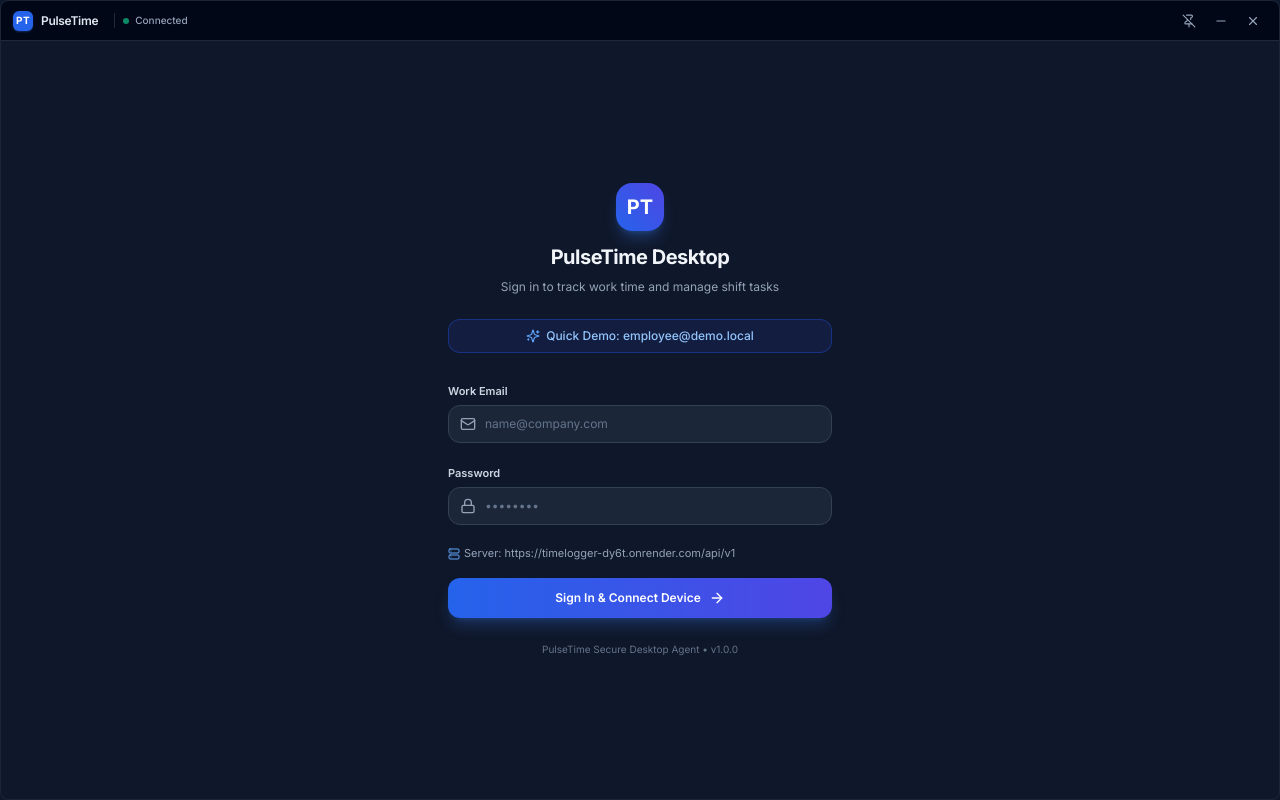
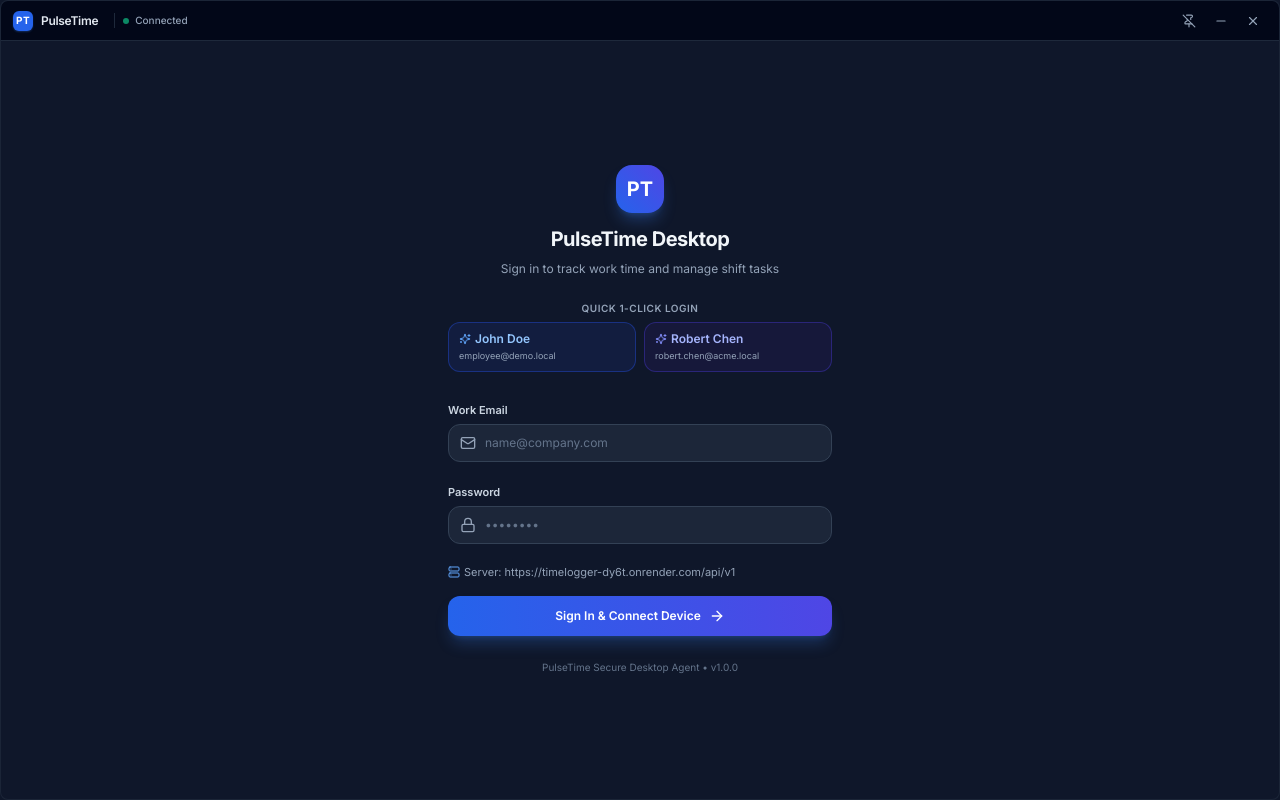
Before and after one commit to ironor25/TimeLogger, a React (Vite) app in the folder timelogger-desktop/: page / in a window 1280 px wide. Built offline with nearby package versions, Linux system fonts and the light colour scheme.

Commit message:
fix(desktop): add quick user switch buttons and prominent sign out with employee email badge

```diff
--- a/timelogger-desktop/src/pages/LoginPage.tsx
+++ b/timelogger-desktop/src/pages/LoginPage.tsx
@@ -36,8 +36,14 @@
     }
   };
 
-  const fillDemoEmployee = () => {
+  const fillJohnDoe = () => {
     setEmail('employee@demo.local');
+    setPassword('Password123!');
+    setError('');
+  };
+
+  const fillRobertChen = () => {
+    setEmail('robert.chen@acme.local');
     setPassword('Password123!');
     setError('');
   };
@@ -54,15 +60,37 @@
           <p className="text-xs text-slate-400">Sign in to track work time and manage shift tasks</p>
         </div>
 
-        {/* Quick Demo Fill Pill */}
-        <button
-          type="button"
-          onClick={fillDemoEmployee}
-          className="w-full py-2 px-3 rounded-xl bg-blue-950/50 hover:bg-blue-900/50 border border-blue-800/60 text-blue-300 text-xs font-medium flex items-center justify-center gap-1.5 transition-all"
-        >
-          <Sparkles className="w-3.5 h-3.5 text-blue-400" />
-          <span>Quick Demo: employee@demo.local</span>
-        </button>
+        {/* Quick Demo Fill Pills */}
+        <div className="space-y-1.5">
+          <div className="text-[10px] font-semibold text-slate-400 uppercase tracking-wider text-center">
+            Quick 1-Click Login
+          </div>
+          <div className="grid grid-cols-2 gap-2">
+            <button
+              type="button"
+              onClick={fillJohnDoe}
+              className="py-2 px-2.5 rounded-xl bg-blue-950/50 hover:bg-blue-900/60 border border-blue-800/60 text-blue-200 text-left transition-all group cursor-pointer"
+            >
+              <div className="flex items-center gap-1 font-semibold text-xs text-blue-300 group-hover:text-blue-200">
+                <Sparkles className="w-3 h-3 text-blue-400" />
+                <span>John Doe</span>
+              </div>
+              <div className="text-[9px] text-slate-400 truncate mt-0.5">employee@demo.local</div>
+            </button>
+
+            <button
+              type="button"
+              onClick={fillRobertChen}
+              className="py-2 px-2.5 rounded-xl bg-indigo-950/50 hover:bg-indigo-900/60 border border-indigo-800/60 text-indigo-200 text-left transition-all group cursor-pointer"
+            >
+              <div className="flex items-center gap-1 font-semibold text-xs text-indigo-300 group-hover:text-indigo-200">
+                <Sparkles className="w-3 h-3 text-indigo-400" />
+                <span>Robert Chen</span>
+              </div>
+              <div className="text-[9px] text-slate-400 truncate mt-0.5">robert.chen@acme.local</div>
+            </button>
+          </div>
+        </div>
 
         {/* Error Alert */}
         {error && (
--- a/timelogger-desktop/src/pages/TrackerPage.tsx
+++ b/timelogger-desktop/src/pages/TrackerPage.tsx
@@ -8,6 +8,7 @@
 import { SettingsModal } from '../components/SettingsModal';
 import { agentApi } from '../services/api';
 import { storage } from '../services/storage';
+import { LogOut } from 'lucide-react';
 import { SessionStatus, Project, Task, ActiveSession, CapturedScreenshot } from '../types';
 
 interface TrackerPageProps {
@@ -502,24 +503,43 @@
       <div className="flex-1 overflow-y-auto px-4 py-3 space-y-3.5 scrollbar-thin scrollbar-thumb-slate-800">
         {/* Employee Bar */}
         <div className="flex items-center justify-between bg-slate-850 border border-slate-800 rounded-xl px-3 py-2 text-xs">
-          <div className="flex items-center gap-2">
-            <div className="w-6 h-6 rounded-full bg-blue-600 text-white font-bold text-[10px] flex items-center justify-center">
-              {employee?.firstName?.[0]}
-              {employee?.lastName?.[0]}
+          <div className="flex items-center gap-2.5 min-w-0">
+            <div className="w-7 h-7 rounded-full bg-blue-600 text-white font-bold text-[11px] flex items-center justify-center flex-shrink-0 shadow-sm shadow-blue-500/30">
+              {employee?.firstName?.[0] || employee?.displayName?.[0] || 'U'}
+              {employee?.lastName?.[0] || ''}
             </div>
-            <div>
-              <div className="font-semibold text-slate-200">{employee?.displayName}</div>
-              <div className="text-[10px] text-slate-400">
-                {organization?.name} • {schedule?.name || 'Standard Shift'}
+            <div className="min-w-0">
+              <div className="flex items-center gap-1.5">
+                <span className="font-semibold text-slate-100 truncate">{employee?.displayName || 'PulseTime User'}</span>
+                {employee?.employeeCode && (
+                  <span className="text-[10px] font-mono px-1 py-0.2 rounded bg-slate-800 text-blue-400 border border-slate-700">
+                    {employee.employeeCode}
+                  </span>
+                )}
+              </div>
+              <div className="text-[10px] text-slate-400 truncate">
+                {employee?.email ? <span className="text-slate-300">{employee.email} • </span> : null}
+                {organization?.name || 'Workspace'} • {schedule?.name || 'Standard Shift'}
               </div>
             </div>
           </div>
 
-          {lastPunchOutTime && status === 'OFFLINE' && (
-            <div className="text-[10px] text-slate-400 bg-slate-800/80 px-2 py-1 rounded-md border border-slate-700/60">
-              Last Punch Out: <span className="text-slate-200 font-semibold">{lastPunchOutTime}</span>
-            </div>
-          )}
+          <div className="flex items-center gap-2 flex-shrink-0">
+            {lastPunchOutTime && status === 'OFFLINE' && (
+              <div className="text-[10px] text-slate-400 bg-slate-800/80 px-2 py-1 rounded-md border border-slate-700/60 hidden sm:block">
+                Last Punch Out: <span className="text-slate-200 font-semibold">{lastPunchOutTime}</span>
+              </div>
+            )}
+            <button
+              type="button"
+              onClick={onLogout}
+              title="Sign out / Switch user"
+              className="px-2 py-1 rounded-lg bg-slate-800 hover:bg-red-500/20 hover:text-red-400 hover:border-red-500/40 border border-slate-700 text-slate-300 text-[10px] font-medium flex items-center gap-1 transition-all cursor-pointer"
+            >
+              <LogOut className="w-3 h-3" />
+              <span>Sign Out</span>
+            </button>
+          </div>
         </div>
 
         {/* Live Timer Card */}
```
